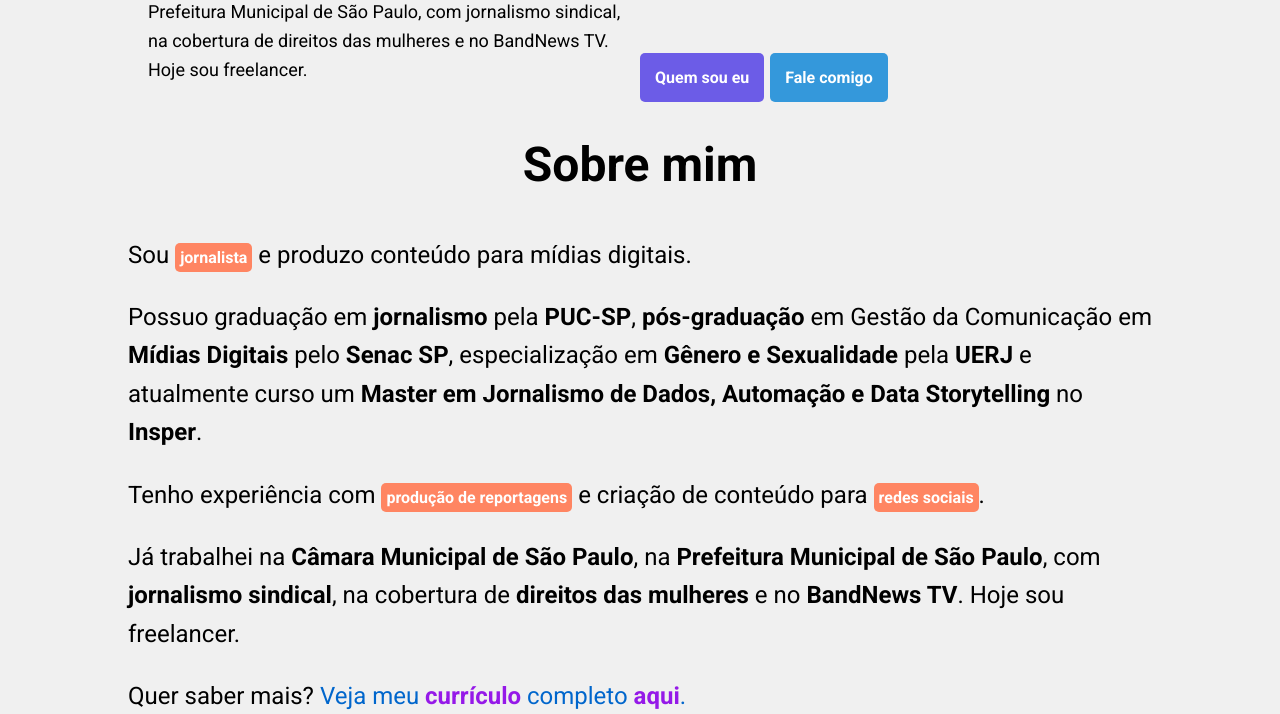
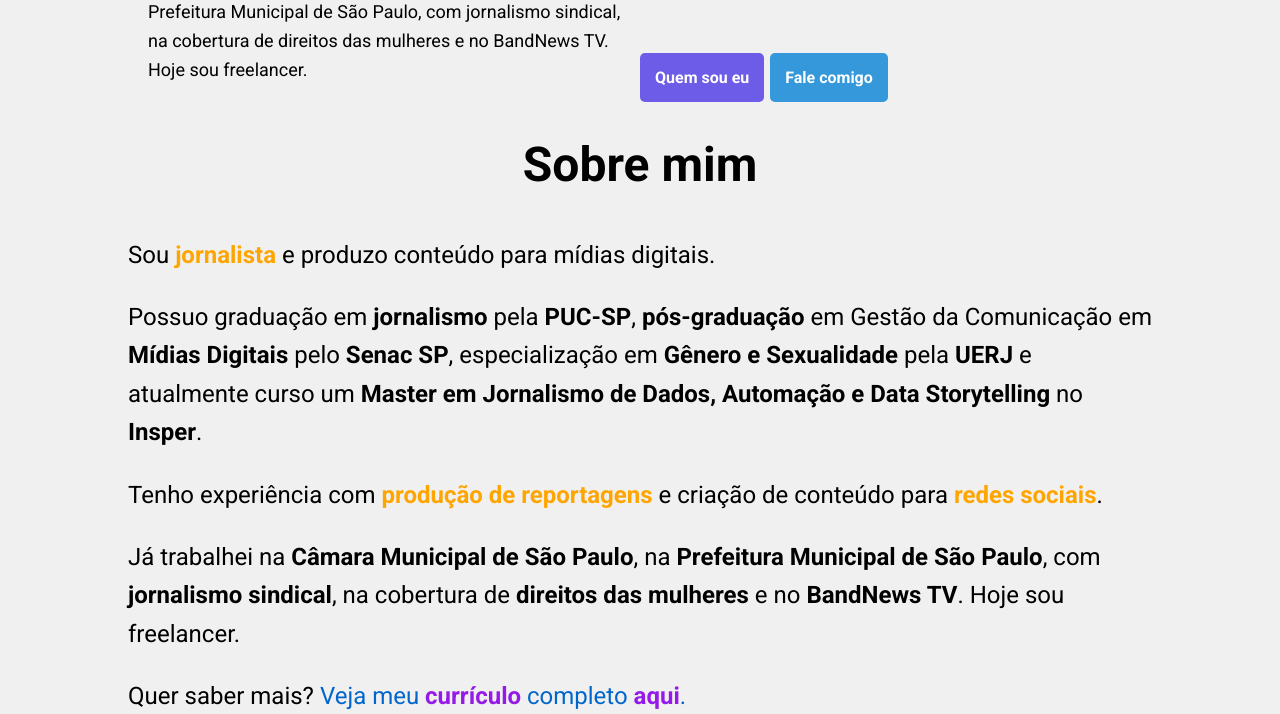
Before and after one commit to carol00andrade/portfoliosite, a Flask app: page / in a window 1280 px wide. Shown: the part 542-1256 px from the top of the page. Run offline with Flask 3, Linux system fonts and the light colour scheme.

Commit message:
Update portfolio.html

```diff
--- a/templates/portfolio.html
+++ b/templates/portfolio.html
@@ -119,7 +119,6 @@
     </body>
     </html>
 
-
 <!DOCTYPE html>
 <html lang="pt-br">
 <head>
@@ -143,7 +142,7 @@
         }
         p {
             margin-bottom: 1em;
-
+        }
         .bold {
             font-weight: bold;
         }
@@ -159,13 +158,17 @@
             color: #9519E8;
             font-weight: bold;
         }
+        .orange-bold {
+            color: #FFA500;
+            font-weight: bold;
+        }
     </style>
 </head>
 <body>
     <h1>Sobre mim</h1>
-    <p>Sou <span class="highlighted">jornalista</span> e produzo conteúdo para mídias digitais.</p>
+    <p>Sou <span class="orange-bold">jornalista</span> e produzo conteúdo para mídias digitais.</p>
     <p>Possuo graduação em <span class="bold">jornalismo</span> pela <span class="bold">PUC-SP</span>, <span class="bold">pós-graduação</span> em Gestão da Comunicação em <span class="bold">Mídias Digitais</span> pelo <span class="bold">Senac SP</span>, especialização em <span class="bold">Gênero e Sexualidade</span> pela <span class="bold">UERJ</span> e atualmente curso um <span class="bold">Master em Jornalismo de Dados, Automação e Data Storytelling</span> no <span class="bold">Insper</span>.</p>
-    <p>Tenho experiência com <span class="highlighted">produção de reportagens</span> e criação de conteúdo para <span class="highlighted">redes sociais</span>.</p>
+    <p>Tenho experiência com <span class="orange-bold">produção de reportagens</span> e criação de conteúdo para <span class="orange-bold">redes sociais</span>.</p>
     <p>Já trabalhei na <span class="bold">Câmara Municipal de São Paulo</span>, na <span class="bold">Prefeitura Municipal de São Paulo</span>, com <span class="bold">jornalismo sindical</span>, na cobertura de <span class="bold">direitos das mulheres</span> e no <span class="bold">BandNews TV</span>. Hoje sou freelancer.</p>
     <p>Quer saber mais? <a href="https://drive.google.com/file/d/1I9E8cZq3eLOtQl6jl9aZnhs5R2pVCvs8/view" target="_blank">Veja meu <span class="link-highlighted">currículo</span> completo <span class="link-highlighted">aqui</span>.</a></p>
 </body>
```
